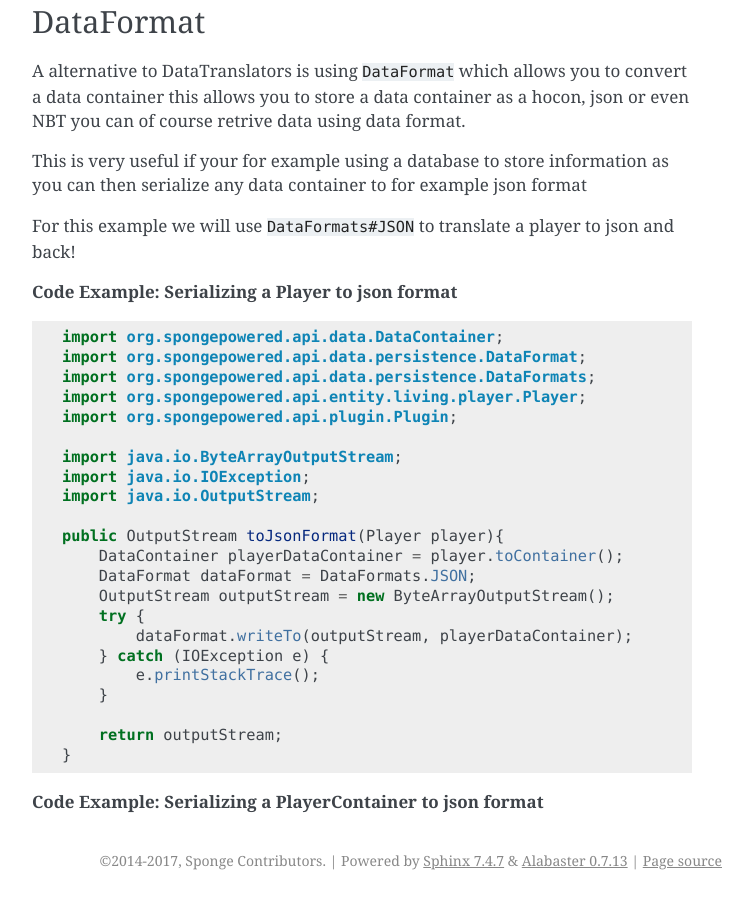
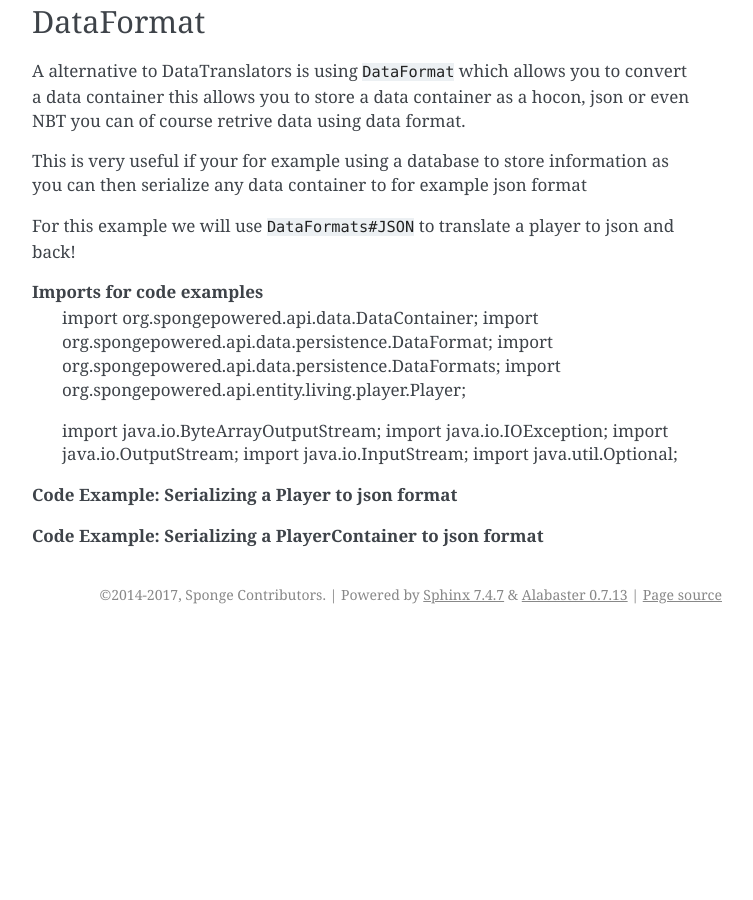
Before and after one commit to SpongePowered/SpongeDocs, a Sphinx documentation site: the page built from source/plugin/data/serialization.rst, in a window 1280 px wide and 900 px high, scrolled down 2487 px. Shown: the whole window, without its empty margins (388-1141 px from the left). Built offline with Sphinx 7.4.7, drawn with Linux system fonts in a browser that asks for light colours; pages that are not in the unit, such as notebooks, are missing from menus; cross-references to code outside the pages are shown as plain code; after the commit the page ends 3121 px from its top, so only the background shows below that.

Commit message:
Fixed imports blocks to comply better with sponges standards

```diff
--- a/source/plugin/data/serialization.rst
+++ b/source/plugin/data/serialization.rst
@@ -135,20 +135,21 @@ This is very useful if your for example using a database to store information as
 
 For this example we will use :javadoc:`DataFormats#JSON` to translate a player to json and back!
 
-**Code Example: Serializing a Player to json format**
-
-.. code-block:: java
-
+**Imports for code examples**
     import org.spongepowered.api.data.DataContainer;
     import org.spongepowered.api.data.persistence.DataFormat;
     import org.spongepowered.api.data.persistence.DataFormats;
     import org.spongepowered.api.entity.living.player.Player;
-    import org.spongepowered.api.plugin.Plugin;
 
     import java.io.ByteArrayOutputStream;
     import java.io.IOException;
     import java.io.OutputStream;
+    import java.io.InputStream;
+    import java.util.Optional;
 
+**Code Example: Serializing a Player to json format**
+
+.. code-block:: java
     public OutputStream toJsonFormat(Player player){
         DataContainer playerDataContainer = player.toContainer();
         DataFormat dataFormat = DataFormats.JSON;
@@ -165,15 +166,6 @@ For this example we will use :javadoc:`DataFormats#JSON` to translate a player t
 **Code Example: Serializing a PlayerContainer to json format**
 
 .. code-block:: java
-    import org.spongepowered.api.data.DataContainer;
-    import org.spongepowered.api.data.persistence.DataFormat;
-    import org.spongepowered.api.data.persistence.DataFormats;
-    import org.spongepowered.api.plugin.Plugin;
-
-    import java.io.IOException;
-    import java.io.InputStream;
-    import java.util.Optional;
-
         public Optional<DataContainer> fromJsonFormat(InputStream inputStream){
         DataFormat df = DataFormats.JSON;
         Optional<DataContainer> dataContainer = null;
```
